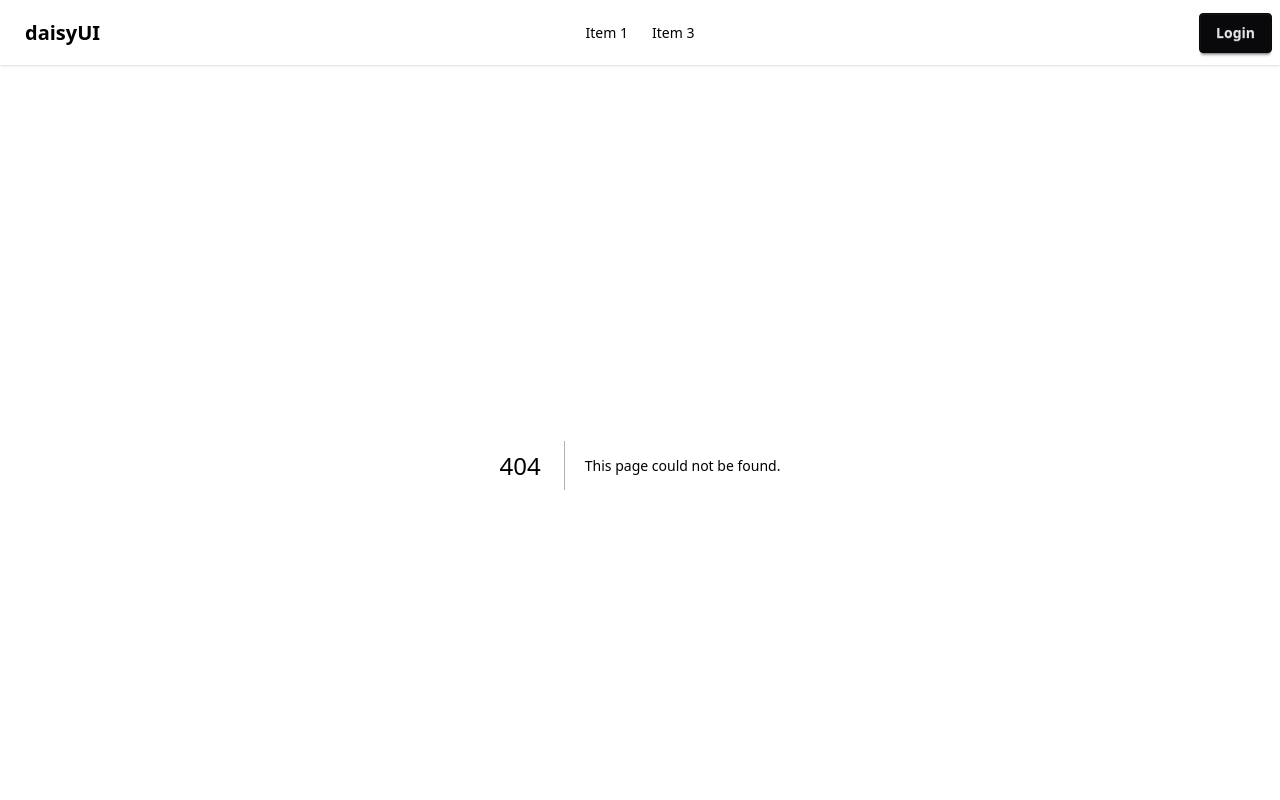
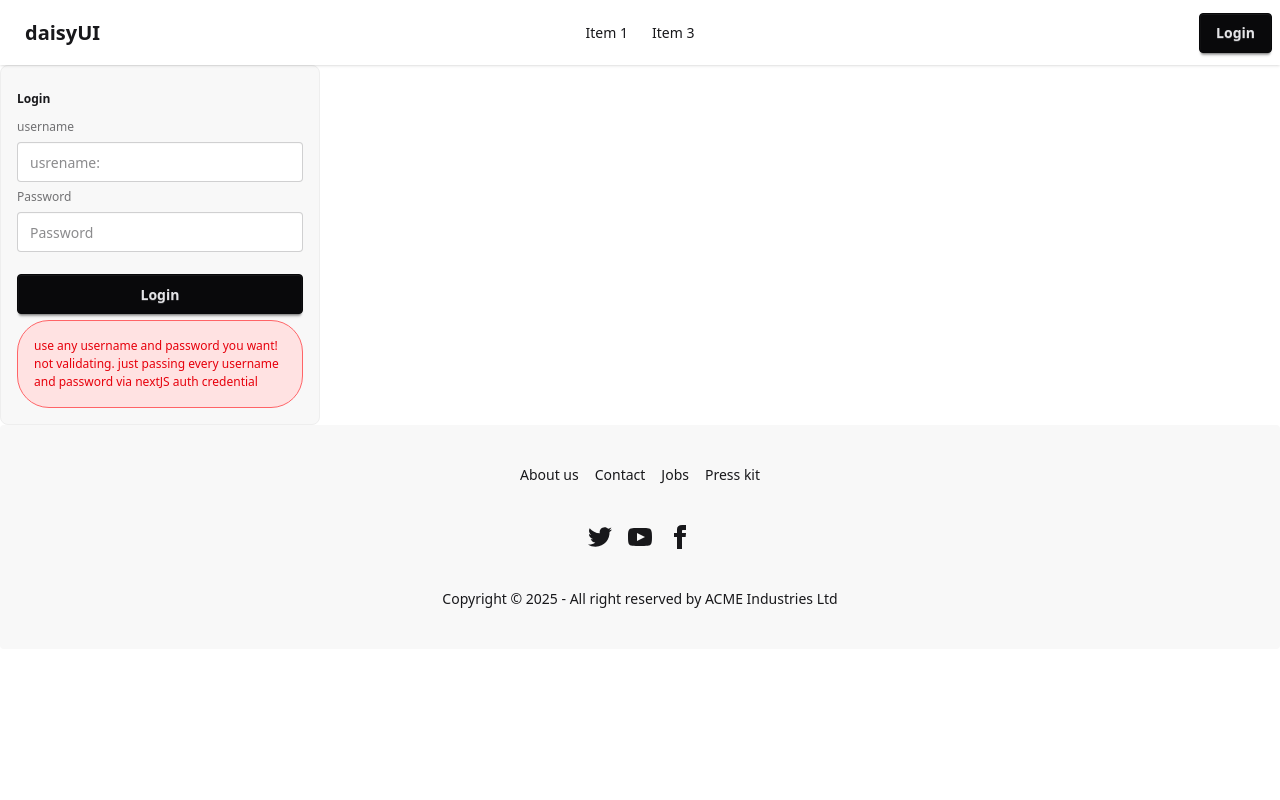
Before and after one commit to zrrehan/next-js-prac-project, a Next.js app: page /login in a window 1280 px wide. Before the commit this address had no page. Shown: the top 800 px of the page. Built offline with nearby package versions, Linux system fonts and the light colour scheme.

Commit message:
Created the whole login

```diff
--- a/package.json
+++ b/package.json
@@ -10,6 +10,7 @@
   },
   "dependencies": {
     "next": "15.5.2",
+    "next-auth": "^4.24.11",
     "react": "19.1.0",
     "react-dom": "19.1.0"
   },
--- /dev/null
+++ b/src/app/api/auth/[...nextauth]/route.jsx
@@ -0,0 +1,35 @@
+import NextAuth from "next-auth";
+import CredentialsProvider from "next-auth/providers/credentials";
+const handler = NextAuth({
+    providers: [CredentialsProvider({
+        // The name to display on the sign in form (e.g. "Sign in with...")
+        name: "Credentials",
+        // `credentials` is used to generate a form on the sign in page.
+        // You can specify which fields should be submitted, by adding keys to the `credentials` object.
+        // e.g. domain, username, password, 2FA token, etc.
+        // You can pass any HTML attribute to the <input> tag through the object.
+        credentials: {
+            username: { label: "Username", type: "text", placeholder: "jsmith" },
+            password: { label: "Password", type: "password" }
+        },
+        async authorize(credentials, req) {
+            console.log("hello world");
+            // Add logic here to look up the user from the credentials supplied
+            const user = { id: "1", name: "J Smith", email: "jsmith@example.com" }
+
+            if (user) {
+
+                // Any object returned will be saved in `user` property of the JWT
+                return user
+            } else {
+                // If you return null then an error will be displayed advising the user to check their details.
+                return null
+
+                // You can also Reject this callback with an Error thus the user will be sent to the error page with the error message as a query parameter
+            }
+        }
+    })
+    ]
+})
+
+export { handler as GET, handler as POST }
--- /dev/null
+++ b/src/app/login/page.jsx
@@ -0,0 +1,44 @@
+"use client";
+
+import { signIn } from "next-auth/react";
+import { useRouter } from "next/navigation";
+
+function Login() {
+    const router = useRouter();
+    async function handleLogin(event) {
+        event.preventDefault();
+        const [name, password] = [event.target.name.value, event.target.password.value];
+        console.log(name, password);
+
+        const res = await signIn("credentials", {
+            username: name,   // replace with form input later
+            password: password,
+            redirect: false,     // 👈 important
+        });
+
+        console.log("SignIn result:", res);
+        if (res?.ok) {
+            localStorage.setItem("username", name); // ✅ save username
+        } else {
+            localStorage.setItem("username", "?");
+        }
+        router.push("/");
+    }
+
+    return (
+        <form onSubmit={handleLogin} className="fieldset bg-base-200 border-base-300 rounded-box w-xs border p-4">
+            <legend className="fieldset-legend">Login</legend>
+
+            <label className="label">username</label>
+            <input type="text" className="input" placeholder="usrename: " name = "name"/>
+
+            <label className="label">Password</label>
+            <input type="password" className="input" placeholder="Password" name = "password"/>
+
+            <button className="btn btn-neutral mt-4">Login</button>
+            <div className="border border-red-400 p-4 rounded-4xl text-red-600 bg-red-100">use any username and password you want! not validating. just passing every username and password via nextJS auth credential</div>
+        </form>
+    )
+}
+
+export default Login;
--- a/src/components/Navbar.jsx
+++ b/src/components/Navbar.jsx
@@ -1,4 +1,18 @@
+"use client";
+import { useEffect, useState } from "react";
+import LoginButton from "./Navbar/LoginButton";
+import { usePathname } from "next/navigation";
+
 function Navbar() {
+    const [username, setUsername] = useState("");
+    const pathname = usePathname();
+
+    useEffect(() => {
+        const name = localStorage.getItem("username");
+        console.log(name);
+        setUsername(name);
+    }, [pathname]);
+
     return(
         <div className="navbar bg-base-100 shadow-sm">
             <div className="navbar-start">
@@ -11,7 +25,13 @@ function Navbar() {
                 </ul>
             </div>
             <div className="navbar-end">
-                <a className="btn btn-neutral">Login</a>
+                {
+                    !username ? <LoginButton /> : <div className="avatar avatar-placeholder">
+                        <div className="btn bg-gray-200 rounded-full w-9">
+                            <span>{username[0]}</span>
+                        </div>
+                    </div>
+                }
             </div>
         </div>
     )
--- /dev/null
+++ b/src/components/Navbar/LoginButton.jsx
@@ -0,0 +1,19 @@
+"use client";
+import { signIn } from "next-auth/react";
+import Link from "next/link";
+
+function LoginButton() {
+
+
+    return (
+        <div>
+            <Link href = "/login">
+                <button className="btn btn-neutral">
+                    Login
+                </button>
+            </Link>
+        </div>
+    );
+}
+
+export default LoginButton;
```
Also changed, not shown: 1 other file (tests, documents, lock files or other folders).
